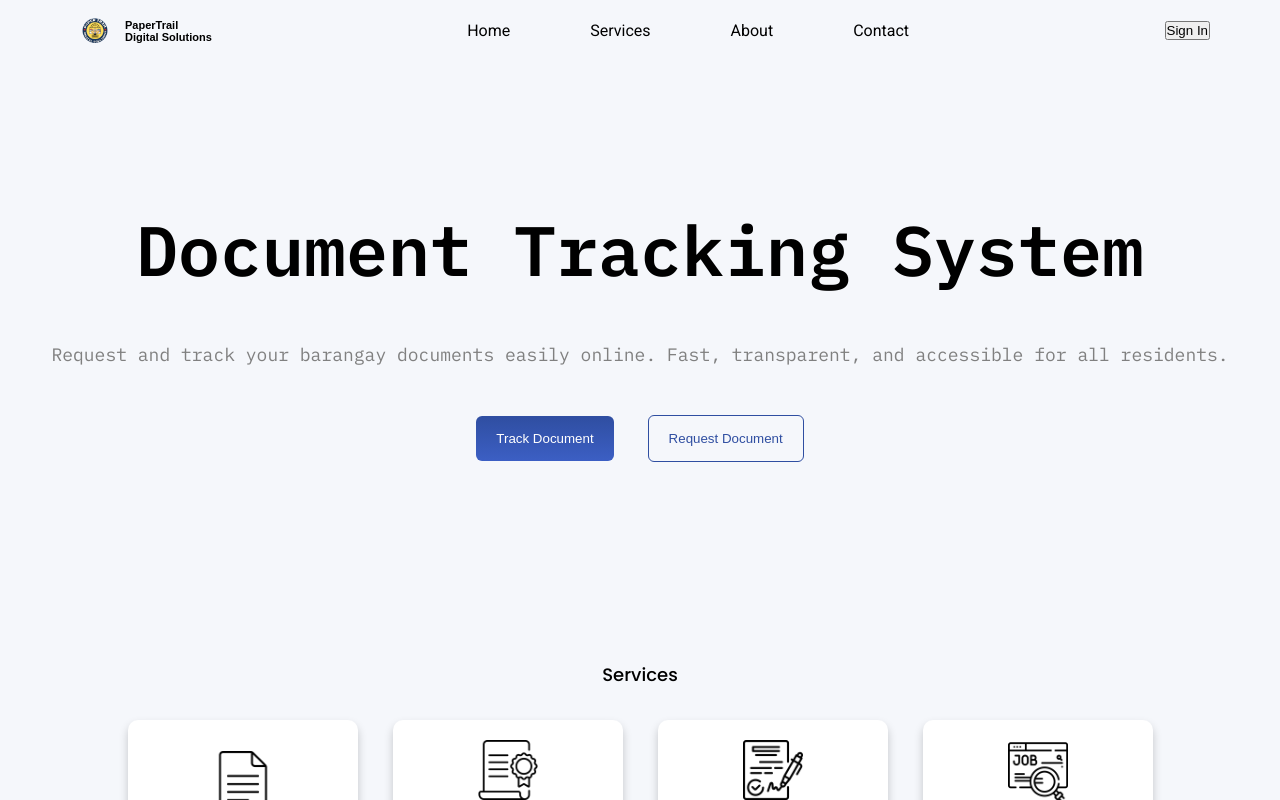
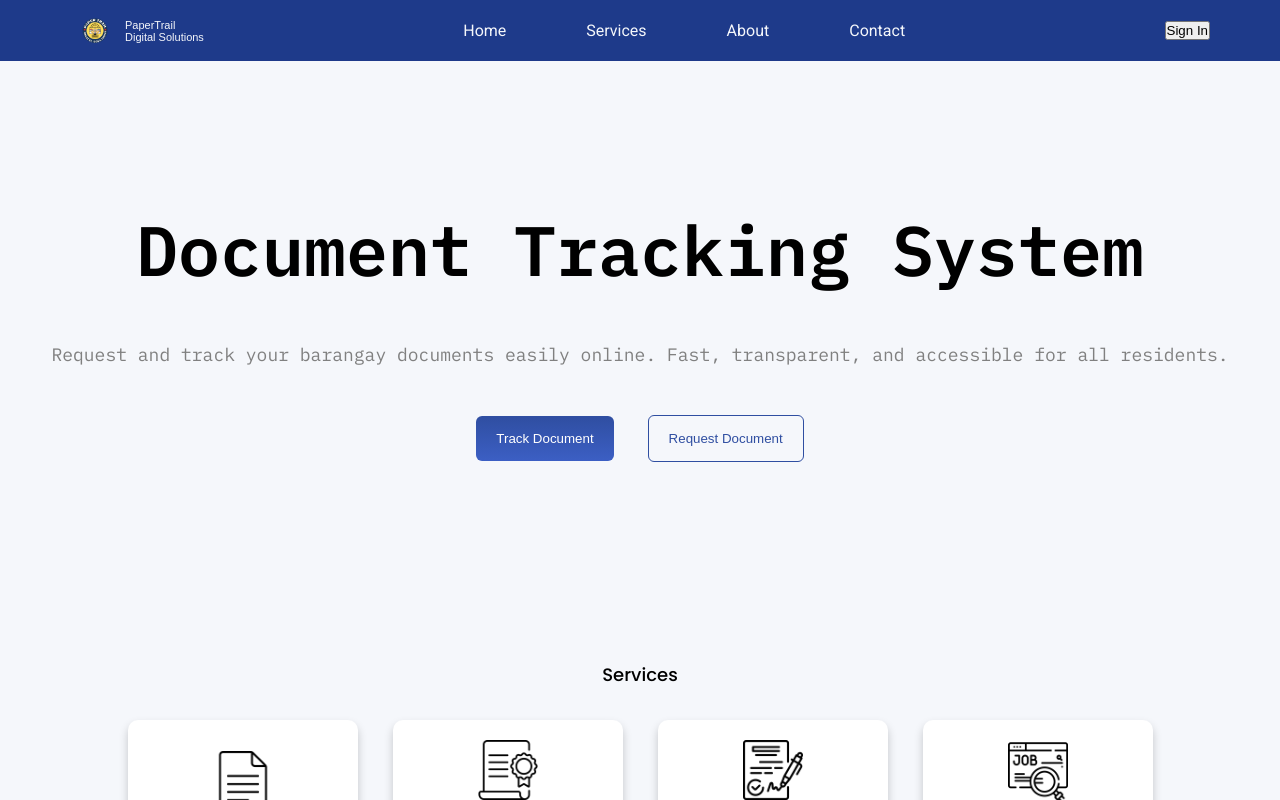
Before and after one commit to JakeBernal/document-tracker, a React (Vite) app in the folder tracker/: page / in a window 1280 px wide. Shown: the top 800 px of the page. Built offline with nearby package versions, Linux system fonts and the light colour scheme.

Commit message:
Update App.css

```diff
--- a/tracker/src/App.css
+++ b/tracker/src/App.css
@@ -22,15 +22,17 @@ body {
   justify-content: space-between;
   padding: 15px 70px;
   cursor: pointer;
+  background-color: #1E3A8A;
 }
 
 .logo {
-  font-weight: bold;
+  font-weight:500;
   font-size: 11px;
   display: flex;
   align-items: center;
   gap: 5px;
   font-family: Arial;
+  color: #f5f7fb;
 }
 
 .img {
@@ -44,11 +46,12 @@ body {
   list-style: none;
 }
 li:hover{
-  border-bottom: #1E3A8A solid 1.5px;
+  border-bottom: #b5bbcb solid 1.5px;
 }
 
 .nav-txt{
   font-family: 'Roboto', sans-serif;
+  color: #f5f7fb;
 
 }
 
@@ -57,7 +60,7 @@ li:hover{
   font-family: 'roboto';
 }
 li:hover{
-  color: #1E3A8A;
+  color: #bfbdcdcd;
 }
 
 
```
